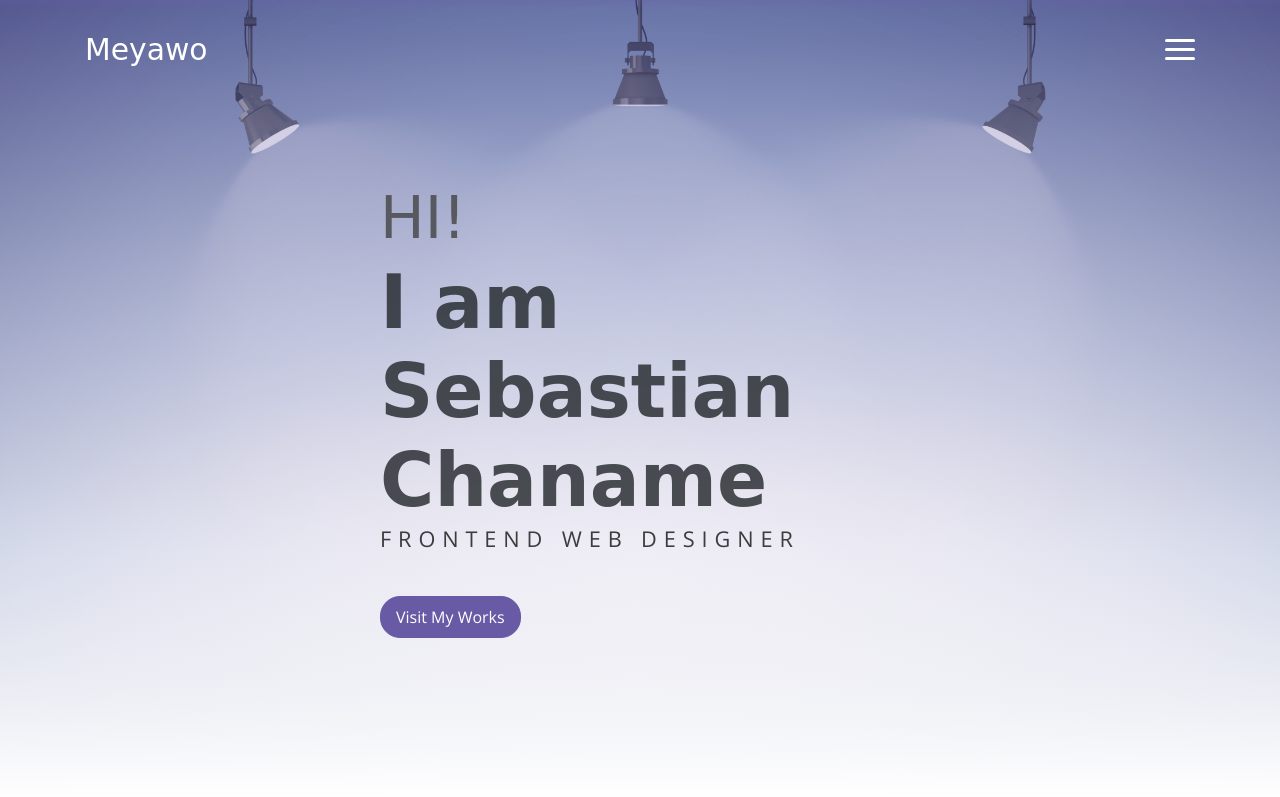
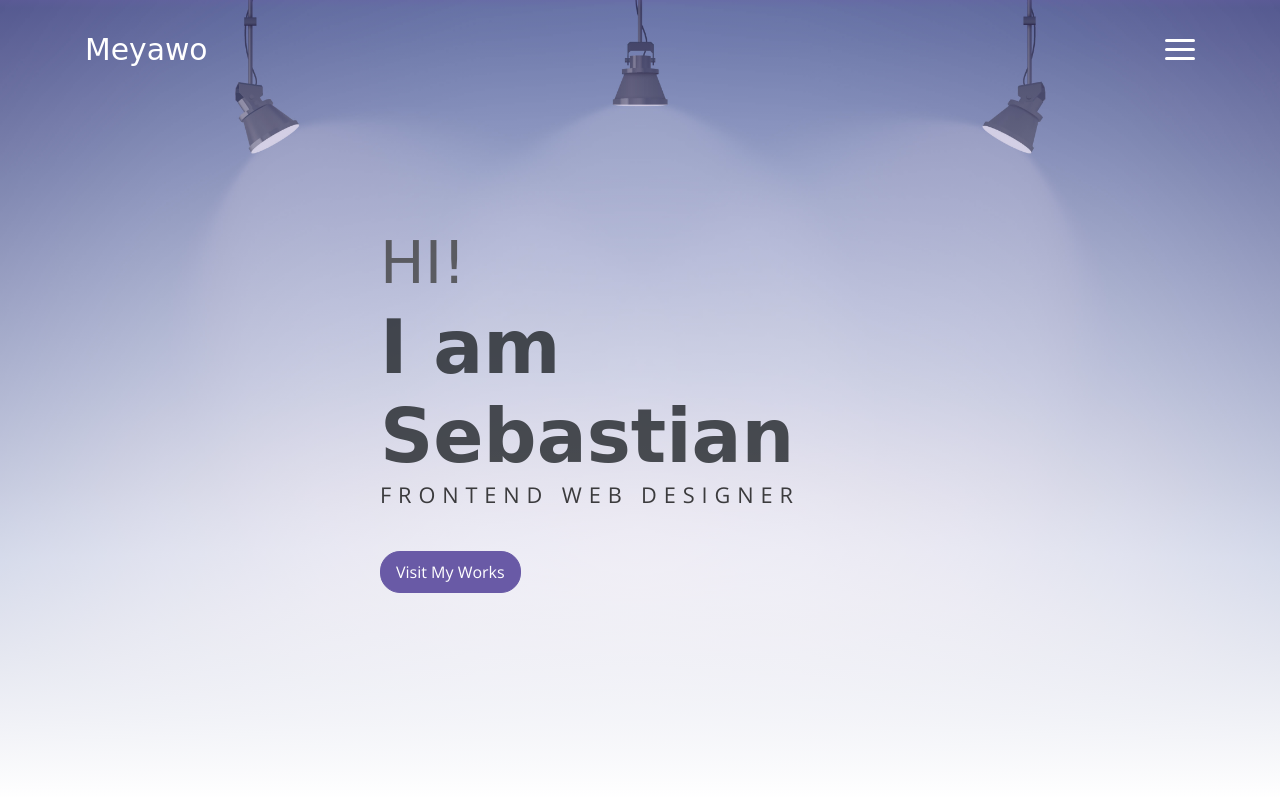
Before and after one commit to Parzival1501/Parzival1501.github.io, a plain HTML site: page index.html in a window 1280 px wide. Shown: the top 797 px of the page. Drawn offline with nearby package versions, Linux system fonts and the light colour scheme; a web font is replaced by a local one.

Commit message:
cambio de nombre

```diff
--- a/index.html
+++ b/index.html
@@ -54,7 +54,7 @@
         <div class="header-content container">
             <h1 class="header-title">
                 <span class="up">HI!</span>
-                <span class="down">I am Sebastian Chaname</span>
+                <span class="down">I am Sebastian </span>
             </h1>
             <p class="header-subtitle">FRONTEND WEB DESIGNER</p>
 
```
